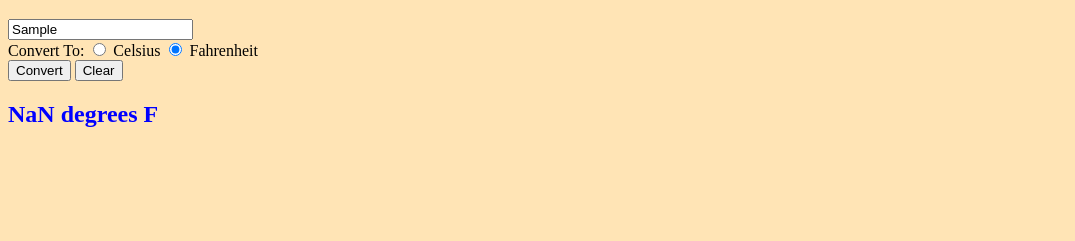
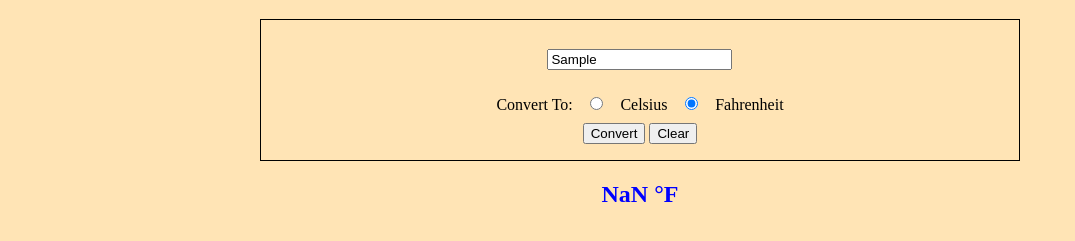
Before and after one commit to GregStephen/temperature-converter, a plain HTML site: page index.html in a window 1280 px wide. Both pictures are taken after typing "Sample" into the empty fields and a click on the button "Convert". Shown: the part 61-302 px from the top of the page, without its empty margins (0-1075 px from the left). Drawn offline with Linux system fonts and the light colour scheme.

Commit message:
so it works but I don't have anything enabled lol

```diff
--- a/main.css
+++ b/main.css
@@ -1,5 +1,18 @@
 body {
     background-color: moccasin;
+}
+
+form {
+    margin: auto;
+    border: 1px solid black;
+    width: 60%;
+    text-align: center;
+    padding-top: 1em;
+    padding-bottom: 1em;
+}
+
+input {
+    margin: 1em;
 }
 
 .red {
@@ -13,3 +26,9 @@ body {
 .green {
     color: green;
 }
+
+#tempOutput {
+    width: 60%;
+    text-align: center;
+    margin: auto;
+}
--- a/main.js
+++ b/main.js
@@ -16,25 +16,26 @@ const domStringBuilder = (finalTemp, unit) => {
     if(finalTemp > 90 && unit === "F" || finalTemp > 32 && unit === "C"){
         domString += `<h2 class="red">`;
             domString += `${finalTemp} `;
-            domString += `degrees `;
+            domString += `&deg;`;
             domString += `${unit}`;
         domString += `</h2>`;
     } else if (finalTemp >= 32 && unit === "F" || finalTemp >= 0 && unit === "C"){
         domString += `<h2 class="green">`;
             domString += `${finalTemp} `;
-            domString += `degrees `;
+            domString += `&deg;`;
             domString += `${unit}`;
         domString += `</h2>`;
     } else {
         domString += `<h2 class="blue">`;
             domString += `${finalTemp} `;
-            domString += `degrees `;
+            domString += `&deg;`;
             domString += `${unit}`;
         domString += `</h2>`;
     }
 
     printToDom("tempOutput", domString);
 };
+
 const toCelsius = (temp) => {
     let convertedTemp = (((temp - 32) * 5) / 9);
     domStringBuilder(convertedTemp, "C");
@@ -46,16 +47,16 @@ const toFahrenheit = (temp) => {
 };
 
 const determineConverter = (temp) => {
-    console.log("hey");
-    console.log(temp);
-    if(cBtn.checked) {
+    console.log("temp: ", temp);
+    if(temp === "") {
+        printToDom("tempOutput", `<h3 class="red">Please enter a value</h3>`)
+    } else if(cBtn.checked) {
         console.log("C");
         toCelsius(temp);
     } else if (fBtn.checked) {
         console.log("F");
         toFahrenheit(temp);
     };
-    // printToDom("tempOutput", tempInput.value)
 };
 
 const clear = () => {
@@ -72,3 +73,5 @@ clearBtn.addEventListener('click', function(){
     e.preventDefault();
     clear();
 })
+
+// tempInput.addEventListener('keydown', determineConverter(), "return");
```
